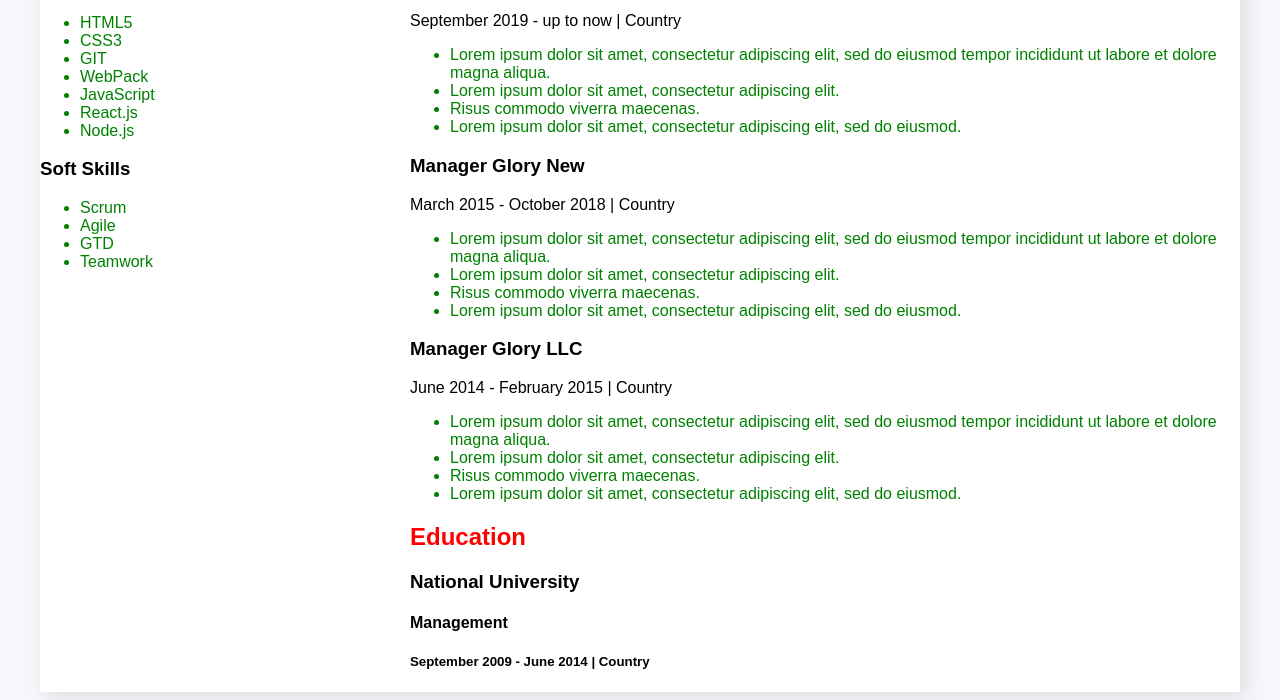
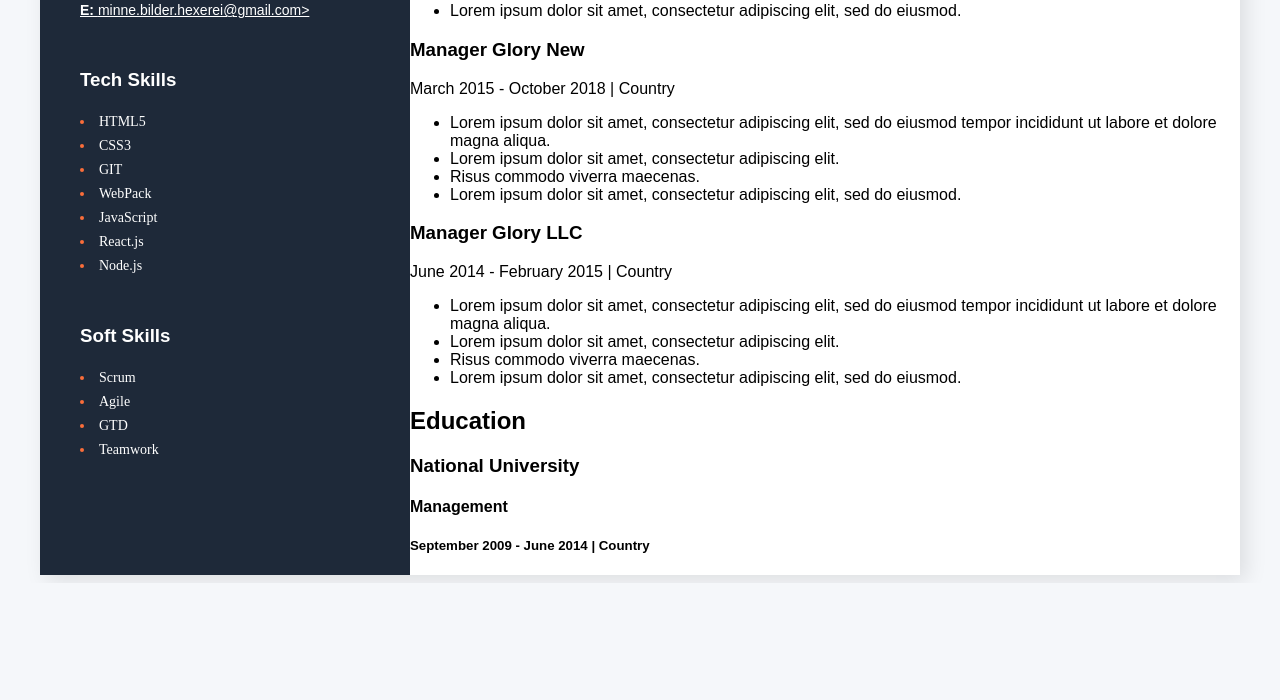
Before and after one commit to emiliababin/CV-basic-HTML-and-CSS, a plain HTML site: page index.html in a window 1280 px wide. Shown: the part 560-1260 px from the top of the page. After the commit the page ends 1143 px from the top, so only its background shows below. Drawn offline with Linux system fonts and the light colour scheme.

Commit message:
New styling on aside added

```diff
--- a/index.html
+++ b/index.html
@@ -14,8 +14,7 @@
     <div class="wrapper">
     <main>
       <div>
-        <div class="main-description">
-        <h2>Pastry Chef</h2>
+        <h2>Backend Developer</h2>
         <h1>Emilia Babin</h1>
 
         <p>
@@ -24,7 +23,6 @@
           suspendisse ultrices gravida. <br> Risus commodo viverra maecenas accumsan
           lacus vel facilisi.
         </p>
-      </div>
       </div>
 
       <div>
@@ -114,43 +112,49 @@
     </main>
 
     <aside>
-      <img
+      <img class="cv-photo"
         src="photo.jpg"
         width="370"
         lenght="354"
         alt="Zdjęcie Emilii Babin"
       />
-      <div>
-        <h2>Contacts</h2>
-        <p>
-         C: <a href="tel:+48 501587602">+48 501587602> <br />
-         E: <a href="mailto:minne.bilder.hexerei@gmail.com">minne.bilder.hexerei@gmail.com></a>
+
+      <div class="contact-block">
+
+        <h2 class="header-secondary"> Contacts</h2>
+
+        <p class="contact-links">
+         <span class="bold">C:</span>
+          <a class="contact-links" href="tel:+48 501587602">+48 501587602> <br />
+         <span class="bold">E:</span>
+          <a class="contact-links"href="mailto:minne.bilder.hexerei@gmail.com">minne.bilder.hexerei@gmail.com></a>
         </p>
+
       </div>
 
-      <div class="description">
-        <h3> Tech Skills</h3>
+      <div class="tech-skills-block">
+      <h3 class="header-secondary"> Tech Skills</h3>
 
-        <ul>
-          <li>HTML5</li>
-          <li>CSS3</li>
-          <li>GIT</li>
-          <li>WebPack</li>
-          <li>JavaScript</li>
-          <li>React.js</li>
-          <li> Node.js</li>
+        <ul class="list-secondary">
+          <li><span class="list-secondary-item">HTML5</span></li>
+          <li><span class="list-secondary-item">CSS3</span></li>
+          <li><span class="list-secondary-item">GIT</span></li>
+          <li><span class="list-secondary-item">WebPack</span></li>
+          <li><span class="list-secondary-item">JavaScript</span></li>
+          <li><span class="list-secondary-item">React.js</span></li>
+          <li><span class="list-secondary-item">Node.js</span></li>
         </ul>
 
       </div>
 
-      <div>
-        <h3> Soft Skills </h3>
+      <div class="soft-skills-block">
+        <h3 class="header-secondary">Soft Skills</h3>
 
-        <ul>
-          <li>Scrum</li>
-          <li>Agile</li>
-          <li>GTD</li>
-          <li>Teamwork</li>
+        <ul class="list-secondary">
+          <li><span class="list-secondary-item">Scrum</span></li>
+          <li><span class="list-secondary-item">Agile</span></li>
+          <li><span class="list-secondary-item">GTD</span></li>
+          <li><span class="list-secondary-item">Teamwork</span></li>
         </ul>
 
       </div>
--- a/style.css
+++ b/style.css
@@ -13,19 +13,57 @@ body {
   box-shadow: 6px 6px 20px 0px #0000001a;
 }
 
-.main-description {
-  background: gray;
-  margin: 20px;
-  padding: 40px;
+aside {
+  width: 370px;
+  background: #1e2939;
 }
 
-li {
-  color: green;
-}
-h2 {
-  color: red;
+.cv-photo {
+  margin: 25px 0 0 0;
 }
 
-.description {
-  color: blue;
+.header-secondary {
+  color: #ffffff;
 }
+
+.contact-links {
+  color: #ffffff;
+  font-size: 14px;
+  font-weight: 400;
+  line-height: 24px;
+  letter-spacing: 0em;
+  text-align: left;
+}
+
+.bold {
+  font-weight: 700;
+}
+
+.list-secondary {
+  color: #fb6d3a;
+  font-family: Montserrat;
+  font-size: 14px;
+  line-height: 24px;
+  margin-left: 0;
+  padding-left: 0;
+  list-style-position: inside;
+}
+
+.list-secondary-item {
+  color: #ffffff;
+}
+
+.contact-block {
+  margin-top: 51px;
+  margin-left: 40px;
+}
+
+.tech-skills-block {
+  margin-top: 47px;
+  margin-left: 40px;
+}
+
+.soft-skills-block {
+  margin-top: 47px;
+  margin-left: 40px;
+}
```
